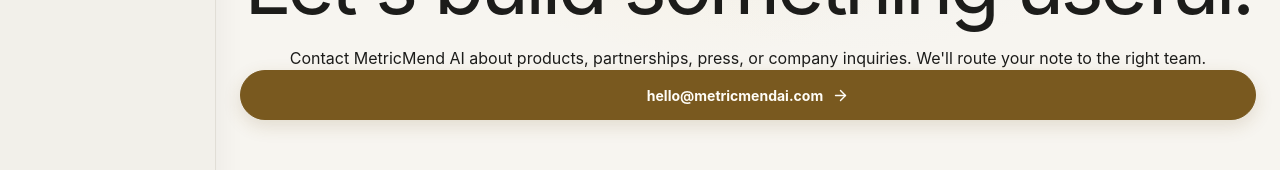
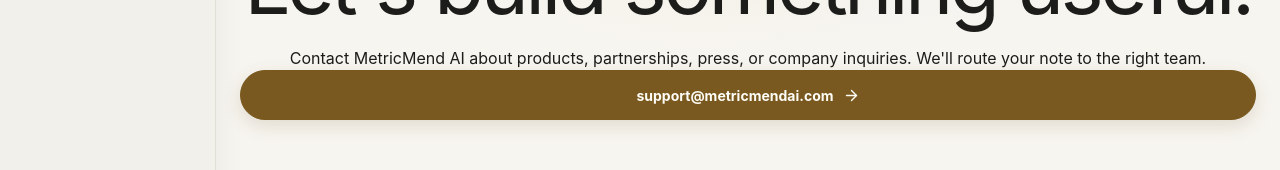
Before and after one commit to akhil993/metricmend-frontend, a Next.js app: page /contact in a window 1280 px wide. Shown: the part 397-567 px from the top of the page. Built offline with nearby package versions, Linux system fonts and the light colour scheme; no server answers.

Commit message:
added support email

```diff
--- a/app/(marketing)/contact/page.tsx
+++ b/app/(marketing)/contact/page.tsx
@@ -19,8 +19,8 @@
           Contact MetricMend AI about products, partnerships, press, or company
           inquiries. We&apos;ll route your note to the right team.
         </p>
-        <a className="primary-button" href="mailto:hello@metricmendai.com">
-          hello@metricmendai.com <ArrowRight size={17} />
+        <a className="primary-button" href="mailto:support@metricmendai.com">
+          support@metricmendai.com <ArrowRight size={17} />
         </a>
       </Reveal>
 
@@ -30,13 +30,13 @@
             <div className="feature-icon"><Building2 /></div>
             <h2>Business &amp; partnerships</h2>
             <p>Talk with us about InsightMend, strategic partnerships, or working with MetricMend AI.</p>
-            <a href="mailto:hello@metricmendai.com?subject=Business%20inquiry">Email our team</a>
+            <a href="mailto:support@metricmendai.com?subject=Business%20inquiry">Email our team</a>
           </article>
           <article className="feature-card">
             <div className="feature-icon"><Headphones /></div>
             <h2>Product support</h2>
             <p>For product-specific help, include the product name and the email associated with your account.</p>
-            <a href="mailto:hello@metricmendai.com?subject=Product%20support">Get support</a>
+            <a href="mailto:support@metricmendai.com?subject=Product%20support">Get support</a>
           </article>
           <article className="feature-card">
             <div className="feature-icon"><Mail /></div>
--- a/app/(marketing)/privacy/page.tsx
+++ b/app/(marketing)/privacy/page.tsx
@@ -18,7 +18,7 @@
         <h2>Your choices</h2>
         <p>You may request access, correction, or deletion of your personal information, subject to applicable law and legitimate retention requirements.</p>
         <h2>Contact</h2>
-        <p>Questions or privacy requests can be sent to <a href="mailto:hello@metricmendai.com?subject=Privacy%20request">hello@metricmendai.com</a>.</p>
+        <p>Questions or privacy requests can be sent to <a href="mailto:support@metricmendai.com?subject=Privacy%20request">support@metricmendai.com</a>.</p>
       </section>
     </main>
   );
--- a/app/(marketing)/terms/page.tsx
+++ b/app/(marketing)/terms/page.tsx
@@ -20,7 +20,7 @@
         <h2>Availability and changes</h2>
         <p>We may update, suspend, or discontinue features and may revise these terms as our services evolve. Material updates will be reflected by the date above.</p>
         <h2>Contact</h2>
-        <p>Questions about these terms can be sent to <a href="mailto:hello@metricmendai.com?subject=Terms%20question">hello@metricmendai.com</a>.</p>
+        <p>Questions about these terms can be sent to <a href="mailto:support@metricmendai.com?subject=Terms%20question">support@metricmendai.com</a>.</p>
       </section>
     </main>
   );
```
